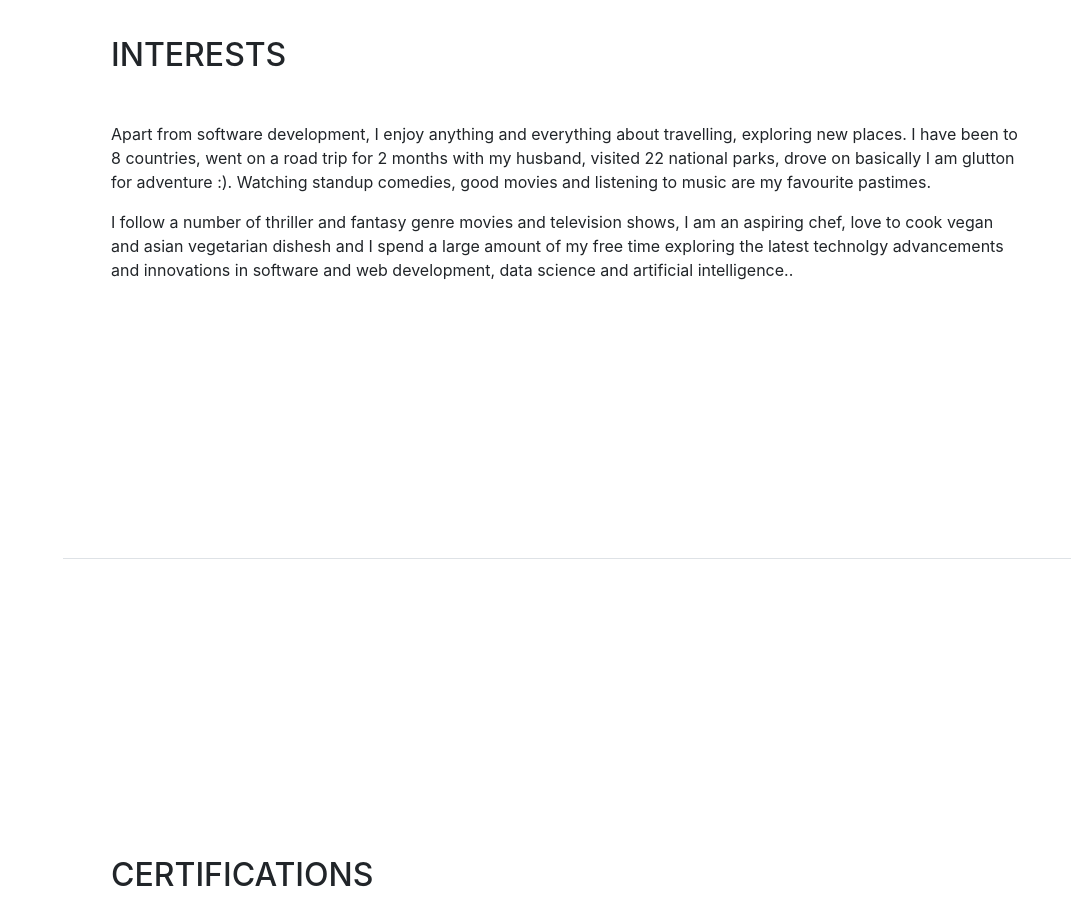
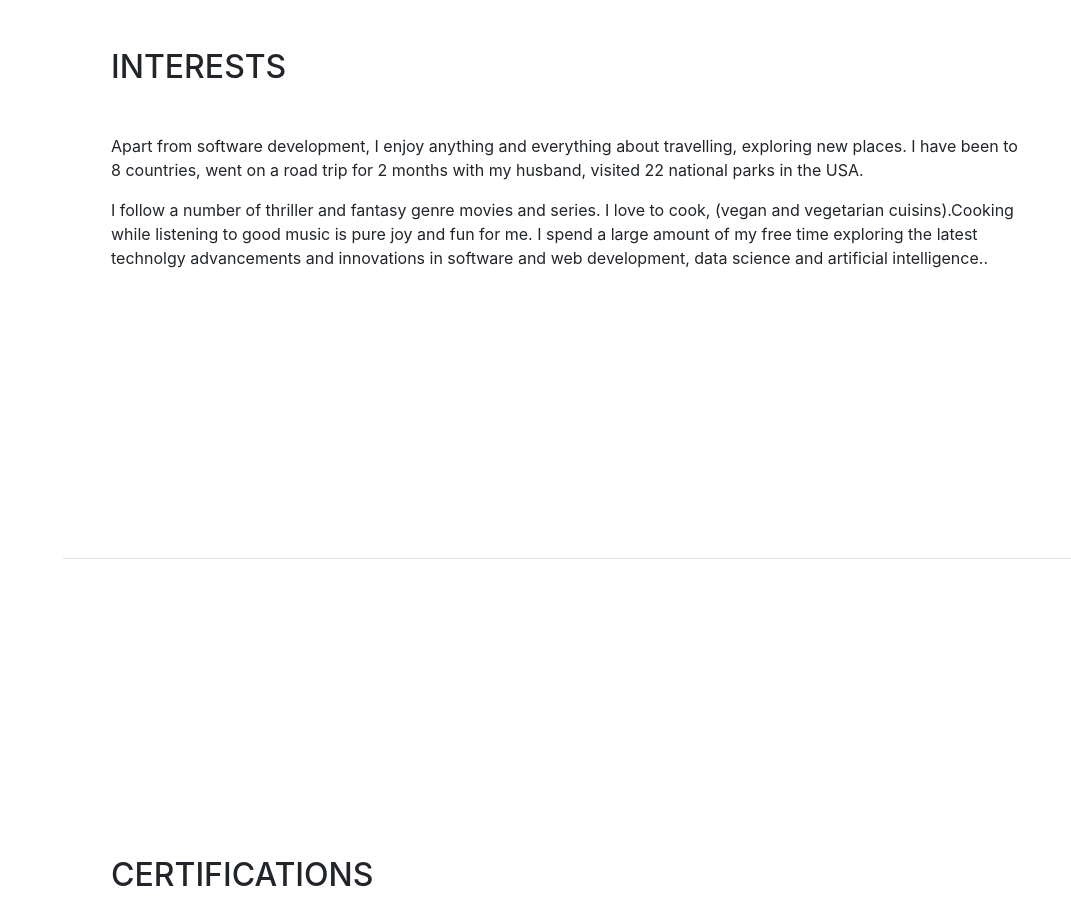
Before and after one commit to SayliDeshpande/cv, a website with bundled scripts: page index.html in a window 1280 px wide. Shown: the part 3500-4422 px from the top of the page, without its empty margins (209-1280 px from the left). Built offline with nearby package versions, Linux system fonts and the light colour scheme; a web font is replaced by a local one.

Commit message:
Update index.html
updated interests

```diff
--- a/index.html
+++ b/index.html
@@ -231,10 +231,10 @@
       <section class="resume-section p-3 p-lg-5 d-flex flex-column" id="interests">
         <div class="my-auto">
           <h2 class="mb-5">Interests</h2>
-          <p>Apart from software development, I enjoy anything and everything about travelling, exploring new places. I have been to 8 countries, went on a road trip for 2 months with my husband, visited 22 national parks, drove on  basically I am glutton for adventure :).
-            Watching standup comedies, good movies and listening to music are my favourite pastimes.
+          <p>Apart from software development, I enjoy anything and everything about travelling, exploring new places. I have been to 8 countries, went on a road trip for 2 months with my husband, visited 22 national parks in the USA.
           </p>
-          <p class="mb-0">I follow a number of thriller and fantasy genre movies and television shows, I am an aspiring chef, love to cook vegan and asian vegetarian dishesh and I spend a large amount of my free time exploring the latest technolgy advancements and innovations in software and web development, data science and artificial intelligence..</p>
+          <p class="mb-0">I follow a number of thriller and fantasy genre movies and series. I love to cook, (vegan and vegetarian cuisins).Cooking while listening to good music is pure joy and fun for me.
+             I spend a large amount of my free time exploring the latest technolgy advancements and innovations in software and web development, data science and artificial intelligence..</p>
         </div>
       </section>
 
```
